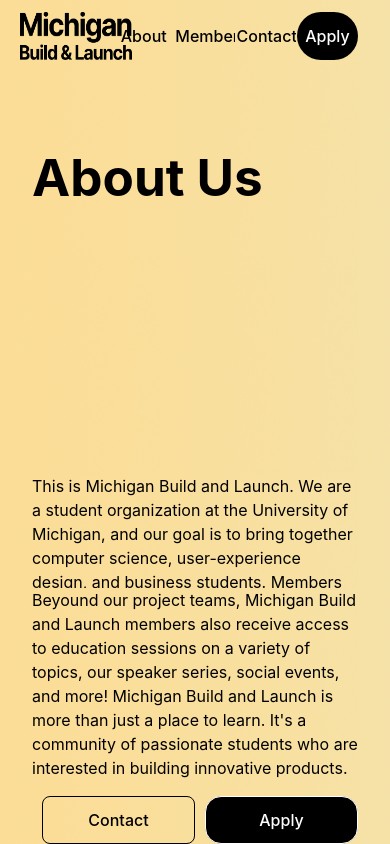
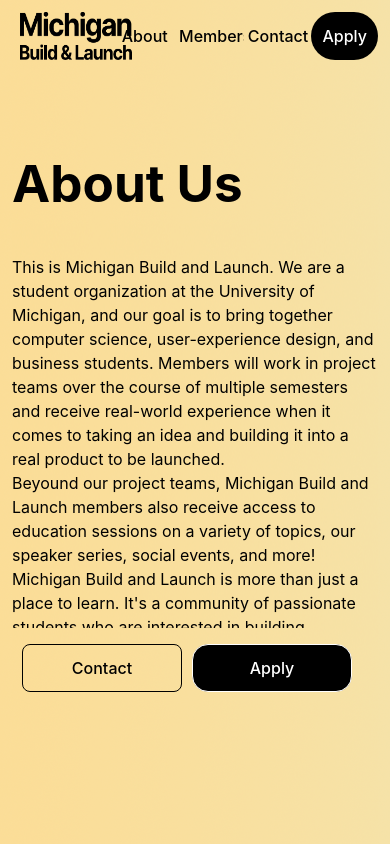
Before and after one commit to rohitkartha/build-and-launch-website, a Vue app: page /about in a window 390 px wide. Built offline with nearby package versions, Linux system fonts and the light colour scheme.

Commit message:
responsiveness

```diff
--- a/src/App.vue
+++ b/src/App.vue
@@ -11,4 +11,7 @@
   background: url(./assets/Background.png);
   overflow: hidden;
 }
+#app {
+  padding: 12px;
+}
 </style>
--- a/src/components/About.vue
+++ b/src/components/About.vue
@@ -5,31 +5,33 @@
 <template>
   <div class="container">
     <Header :logo="true" />
+    <div class="text">
       <h1>About Us</h1>
       <p>
-      This is Michigan Build and Launch. We are a
-      student organization at the University of
-      Michigan, and our goal is to bring together
-      computer science, user-experience design,
-      and business students. Members will work in
-      project teams over the course of multiple
-      semesters and receive real-world experience
-      when it comes to taking an idea and building
-      it into a real product to be launched.
-    </p>
-    <p>
-      Beyound our project teams, Michigan Build
-      and Launch members also receive access to
-      education sessions on a variety of topics,
-      our speaker series, social events, and more!
-      Michigan Build and Launch is more than just
-      a place to learn. It's a community of
+        This is Michigan Build and Launch. We are
+        a student organization at the University
+        of Michigan, and our goal is to bring
+        together computer science, user-experience
+        design, and business students. Members
+        will work in project teams over the course
+        of multiple semesters and receive
+        real-world experience when it comes to
+        taking an idea and building it into a real
+        product to be launched. <br />Beyound our
+        project teams, Michigan Build and Launch
+        members also receive access to education
+        sessions on a variety of topics, our
+        speaker series, social events, and more!
+        Michigan Build and Launch is more than
+        just a place to learn. It's a community of
         passionate students who are interested in
         building innovative products.
       </p>
+
       <div class="buttonContainer">
         <button>Contact</button>
         <button class="apply">Apply</button>
+      </div>
     </div>
   </div>
 </template>
@@ -37,8 +39,15 @@
 <style scoped>
 .container {
   display: grid;
-  grid-template-rows: 1fr 3fr 1fr;
+  grid-template-rows: 1fr 4fr 1fr;
+}
+
+.text {
   height: 100%;
+  width: 100%;
+  display: flex;
+  flex-direction: column;
+  min-height: 500px;
 }
 
 p {
@@ -49,10 +58,12 @@
 h1 {
   text-align: left;
   color: black;
+  max-height: 50px;
 }
 
 .buttonContainer {
   display: flex;
+  max-height: 200px;
 }
 
 button {
@@ -76,4 +87,15 @@
   display: inline-block;
   border-radius: 16px;
 }
+
+@media (width < 750px) {
+  .text {
+    min-height: none;
+  }
+  .container {
+    display: grid;
+    grid-template-rows: 1fr 6fr;
+    height: 100%;
+  }
+}
 </style>
--- a/src/components/Homepage.vue
+++ b/src/components/Homepage.vue
@@ -60,4 +60,10 @@
 .apply {
   margin-top: 20px;
 }
+
+@media (height < 500px) {
+  .homepage-container {
+    grid-template-rows: 1fr 1fr 1fr;
+  }
+}
 </style>
--- a/src/components/MemberInfoBlock.vue
+++ b/src/components/MemberInfoBlock.vue
@@ -46,4 +46,11 @@
   text-align: left;
   background: transparent;
 }
+
+@media (width < 750px) {
+  .memberContainer {
+    min-height: 280px;
+    box-sizing: border-box; /* NEW */
+  }
+}
 </style>
--- a/src/components/Members.vue
+++ b/src/components/Members.vue
@@ -9,9 +9,11 @@
     <Header :logo="true" />
     <h1>Meet the Executive Board</h1>
     <div class="membersContainer">
-      <MemberInfoBlock
-        v-for="member in members"
-        :member-block="member" />
+      <div class="overflow">
+        <MemberInfoBlock
+          v-for="member in members"
+          :member-block="member" />
+      </div>
     </div>
   </div>
 </template>
@@ -32,4 +34,33 @@
   font-weight: bold;
   text-align: left;
 }
+.overflow {
+  display: flex;
+  flex-wrap: wrap;
+}
+
+@media (width < 750px) {
+  .container {
+    display: block;
+  }
+  .membersContainer {
+    flex-direction: column;
+    justify-content: center;
+    align-items: center;
+    overflow: scroll;
+    height: 100%;
+  }
+  h1 {
+    font-size: 30px;
+    text-align: center;
+    height: 1em;
+  }
+  .overflow {
+    flex-wrap: nowrap;
+    display: flex;
+    flex-direction: column;
+    align-items: center;
+    overflow: scroll;
+  }
+}
 </style>
--- a/src/style.css
+++ b/src/style.css
@@ -29,6 +29,7 @@
   place-items: center;
   min-width: 320px;
   min-height: 100vh;
+  padding: 0;
 }
 
 h1 {
```
Lines whose indentation alone changed are shown as unchanged.
